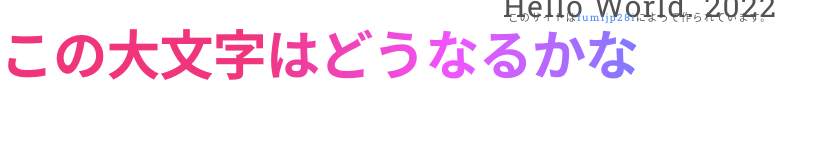
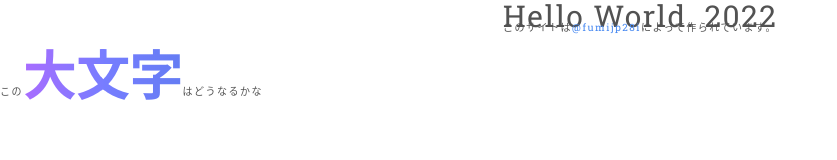
Before and after one commit to fumijp28i/fumijp28i.github.io, a plain HTML site: page index.html in a window 1280 px wide. Shown: the whole page, without its empty margins (0-837 px from the left). Drawn offline with Linux system fonts and the light colour scheme; a web font is replaced by a local one.

Commit message:
20220211

```diff
--- a/index.html
+++ b/index.html
@@ -13,23 +13,21 @@
 <body>
   <!-- header -->
   <header>
-    <section class="section t1">
-      <div class="txt-cnt c1">
-        <h2>Hello World. 2022</h2>
-      </div>
-    </section>
-    <section class="section t2">
-      <div class="txt-cnt c2">
-        <p>このサイトは<a href="https://twitter.com/fumijp28i" target="_blank">fumijp28i</a>によって作られています。</p>
+    <section class="section-header">
+      <div class="innner">
+        <h2 class="txt-cnt">Hello World. 2022</h2>
+        <span class="txt-cnt c2">
+          <p>このサイトは<a href="https://twitter.com/fumijp28i" target="_blank">@fumijp28i</a>によって作られています。</p>
+        </span>
       </div>
     </section>
   </header>
 
   <!-- main -->
   <main>
-    <section>
-      <div class="m1">
-        <p>この大文字はどうなるかな</p>
+    <section class="section-main">
+      <div class="main-1">
+        <p>この<span class="colorful">大文字</span>はどうなるかな</p>
       </div>
     </section>
   </main>
--- a/scss/index/index.scss
+++ b/scss/index/index.scss
@@ -4,7 +4,23 @@
   text-align: center;
 }
 
-.m1 p {
+.section-header {
+  margin: 0 auto;
+  padding: 1rem;
+}
+
+.section-header > h2 {
+  color: #e6b125;
+  margin: 0 auto;
+  padding: 10em;
+}
+
+.section-header > .c2 {
+  font-size: 0.8rem;
+  padding: 2rem;;
+}
+
+.colorful {
   color: transparent;
   background-image: -webkit-linear-gradient(right, #777dff 0px, #f154ff 200px, #f0357c 400px),-webkit-linear-gradient(left, #777dff 0px, #497ce2 200px, #37bdde 400px);
   background-image: linear-gradient(to left, #777dff 0px, #f154ff 200px, #f0357c 400px),linear-gradient(to right, #777dff 0px, #497ce2 200px, #37bdde 400px);
```
Also changed, not shown: style.css.
